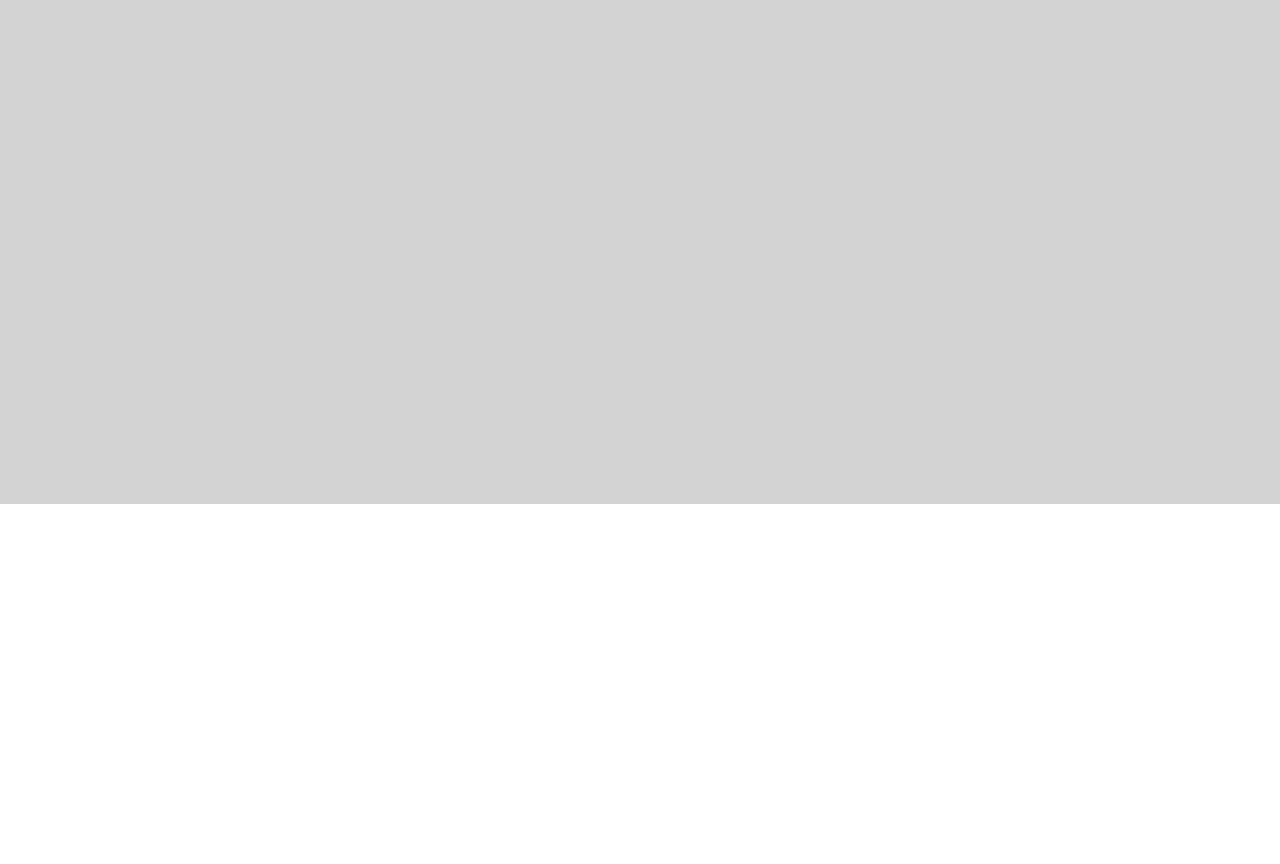
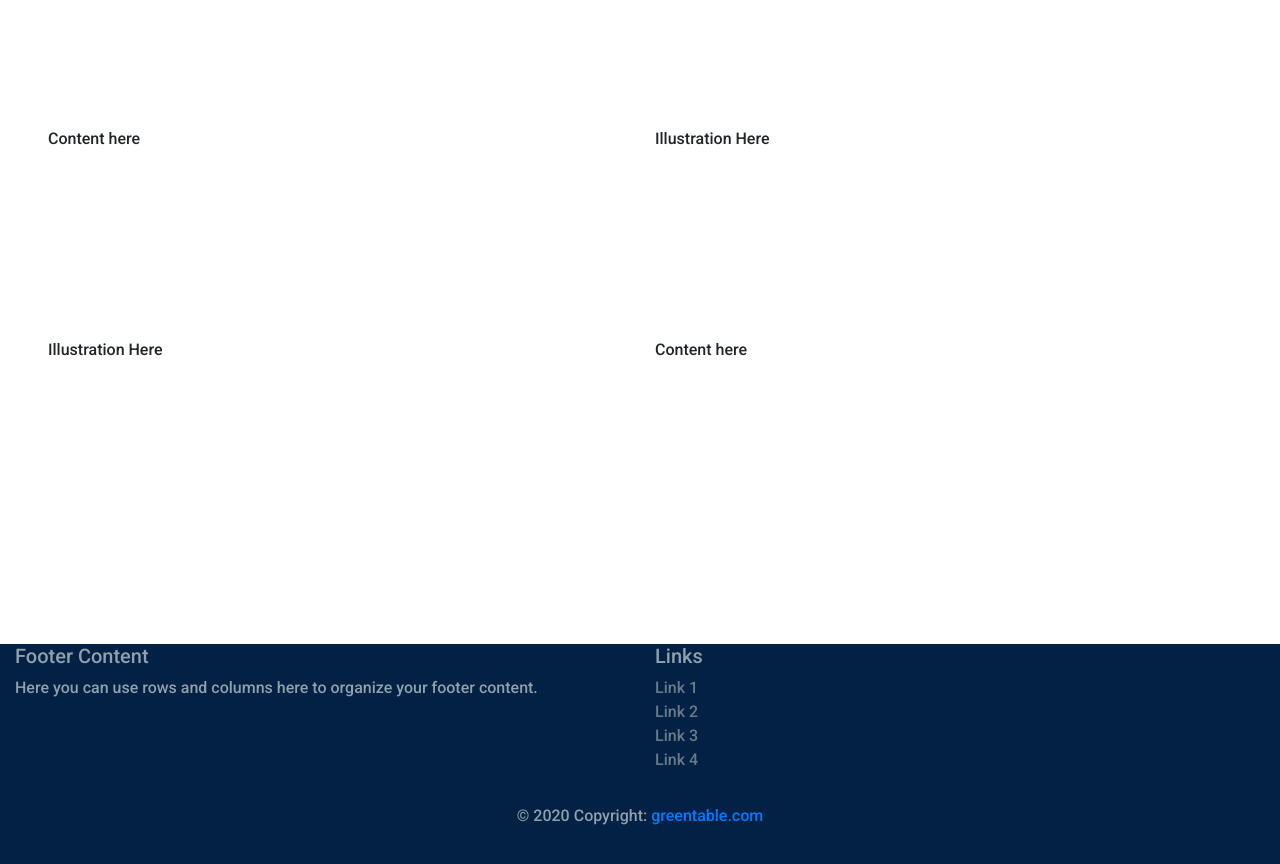
Before and after one commit to RagibAhashan/greentable, a React (Create React App) app in the folder client/: page /register-restaurant in a window 1280 px wide. Shown: the part 1120-1984 px from the top of the page. Before the commit the page ends 1624 px from the top, so only its background shows below. Built offline with nearby package versions, Linux system fonts and the light colour scheme.

Commit message:
minor updates

```diff
--- a/client/package.json
+++ b/client/package.json
@@ -10,6 +10,7 @@
     "@testing-library/user-event": "^7.2.1",
     "aos": "^2.3.4",
     "bootstrap": "^4.5.0",
+    "mdbreact": "^4.27.0",
     "react": "^16.13.1",
     "react-bootstrap": "^1.3.0",
     "react-dom": "^16.13.1",
--- /dev/null
+++ b/client/src/components/footerComponent.js
@@ -0,0 +1,46 @@
+import React from "react";
+import { MDBCol, MDBContainer, MDBRow, MDBFooter } from "mdbreact";
+import './footerPage.css'
+
+
+const FooterPage = () => {
+  return (
+    <MDBFooter color="blue" id='footer'>
+      <MDBContainer fluid className="text-center text-md-left">
+        <MDBRow>
+          <MDBCol md="6">
+            <h5 className="title">Footer Content</h5>
+            <p>
+              Here you can use rows and columns here to organize your footer
+              content.
+            </p>
+          </MDBCol>
+          <MDBCol md="6">
+            <h5 className="title">Links</h5>
+            <ul>
+              <li className="list-unstyled">
+                <a href="#!">Link 1</a>
+              </li>
+              <li className="list-unstyled">
+                <a href="#!">Link 2</a>
+              </li>
+              <li className="list-unstyled">
+                <a href="#!">Link 3</a>
+              </li>
+              <li className="list-unstyled">
+                <a href="#!">Link 4</a>
+              </li>
+            </ul>
+          </MDBCol>
+        </MDBRow>
+      </MDBContainer>
+      <div className="footer-copyright text-center py-3">
+        <MDBContainer fluid>
+          &copy; {new Date().getFullYear()} Copyright: <a href="/"> greentable.com </a>
+        </MDBContainer>
+      </div>
+    </MDBFooter>
+  );
+}
+
+export default FooterPage;
--- /dev/null
+++ b/client/src/components/footerPage.css
@@ -0,0 +1,13 @@
+#footer {
+    background-color: rgb(2, 33, 68);
+    height: 300px;
+    color:rgb(144, 160, 172);
+}
+
+.title {
+
+}
+
+li a {
+    color: rgb(105, 122, 137)
+}
--- a/client/src/components/home.css
+++ b/client/src/components/home.css
@@ -69,7 +69,7 @@
     padding-left: 40%;
     margin-top: -15px;
     padding-right: 6%;
-    animation: 2s ease-out 0s 1 slideInFromRight;
+    animation: 2s ease-out 0s 1;
     transition: all 0.5s ease 0s;
 }
 
@@ -84,7 +84,7 @@
 
 #order-now:hover {
   transition: all 0.5s ease 0s;
-  transform: translateY(-5%);
+  transform: translateY(-3%);
 }
 
 #container {
@@ -146,5 +146,6 @@
 
 #notified-btn:hover {
   transition: all 0.5s ease 0s;
-  transform: translateY(-5%);
+  background-color: rgb(0, 0, 0, 0.7);
+  transform: translateY(-3%);
 }
--- a/client/src/components/home.js
+++ b/client/src/components/home.js
@@ -107,7 +107,7 @@ const HomePage = () => {
 
 
                 <div id='container'>
-                    <Button id='notified-btn'> {'Secure your spot on our wait list'} </Button>
+                    <Button id='notified-btn' style={{marginTop:'50px'}}> {'Secure your spot on our wait list'} </Button>
                 </div>
             </section>
 
--- a/client/src/pages/registerRestaurant.css
+++ b/client/src/pages/registerRestaurant.css
@@ -35,7 +35,7 @@
     border-radius: 10px;
     border-color: #ff6aa2;
     border-style: solid;
-    background-color: rgba(250, 249, 249, 0.486);
+    background-color: rgba(255, 255, 255, 0.486);
     animation: 0.8s ease-out 0.1s 1 slideInFromLeft;
     transition: all 0.5s ease 0s;
 }
@@ -49,7 +49,7 @@
 
 
 #restaurant-reg {
-    background-color: rgba(162, 162, 162, 0.475);
+    background-color: rgba(255, 255, 255, 0.475);
 }
 
 
--- a/client/src/pages/registerRestaurant.js
+++ b/client/src/pages/registerRestaurant.js
@@ -6,7 +6,7 @@ import { makeStyles } from '@material-ui/core/styles';
 import { Row, Col, Button } from 'react-bootstrap';
 import { useHistory } from 'react-router-dom';
 import NavBar from '../components/navbar';
-
+import FooterPage from '../components/footerComponent';
 
 
 
@@ -33,7 +33,6 @@ const RegisterRestaurant = () => {
             '\nrestaurantWebsiteLink', restaurantWebsiteLink,
             '\nrestaurantAddress', restaurantAddress,
             '\nrestaurantCity' , restaurantCity,
-
             '\nirstName' , firstName,
             '\nlastName' , lastName,
             '\nemail' , email,
@@ -51,7 +50,7 @@ const RegisterRestaurant = () => {
 
   return (
       <div id='restaurant-reg'>
-          {/* <NavBar/> */}
+          <NavBar/>
           <br/>
 
           <section class='view-screen'>
@@ -171,7 +170,26 @@ const RegisterRestaurant = () => {
     </section>
 
 
-    <section class='view-screen'> More info... </section>
+    <section class='view-screen'>
+        More info...
+        <Row style={{ height: '30%'}}>
+            <Col> Illustration Here </Col>
+            <Col> Content here </Col>
+        </Row>
+
+        <Row style={{ height: '30%'}}>
+            <Col> Content here </Col>
+            <Col> Illustration Here </Col>
+        </Row>
+
+        <Row style={{ height: '30%'}}>
+            <Col> Illustration Here </Col>
+            <Col> Content here </Col>
+        </Row>
+    </section>
+
+    <FooterPage/>
+
     </div>
   );
 }
```
Also changed, not shown: 1 other file (tests, documents, lock files or other folders).
